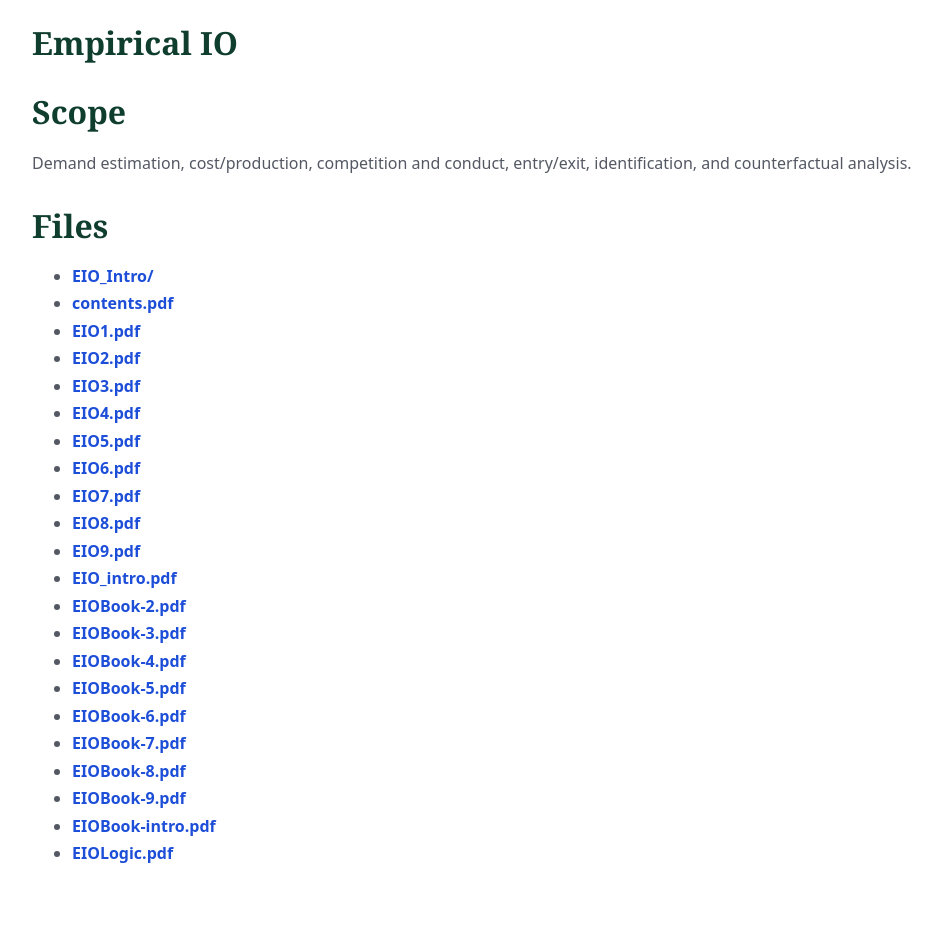
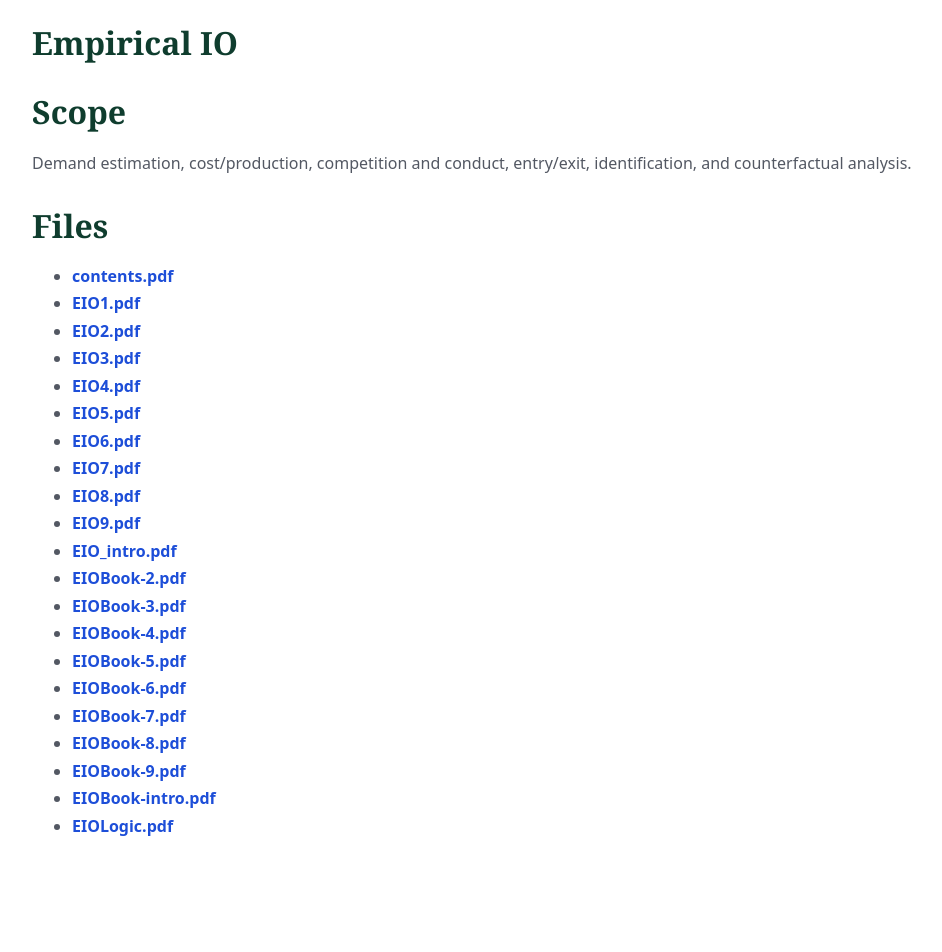
Before and after one commit to yaxinzn/study-archive, a Jekyll site: the page built from materials/eio/index.md, in a window 1280 px wide. Shown: the part 506-1458 px from the top of the page, without its empty margins (118-1060 px from the left). Built offline with Jekyll 4.4.1, drawn with Linux system fonts in a browser that asks for light colours; after the commit the page ends 1430 px from its top, so only the background shows below that.

Commit message:
chore: auto-update subject indexes

```diff
--- a/materials/eio/index.md
+++ b/materials/eio/index.md
@@ -13,7 +13,6 @@ Demand estimation, cost/production, competition and conduct, entry/exit, identif
 
 ## Files
 <!-- AUTO-LIST-START -->
-- **[EIO_Intro/](EIO_Intro/)**
 - **[contents.pdf](contents.pdf)**
 - **[EIO1.pdf](EIO1.pdf)**
 - **[EIO2.pdf](EIO2.pdf)**
```
Also changed, not shown: materials/ap-theory/index.md (+0 -1 lines).
